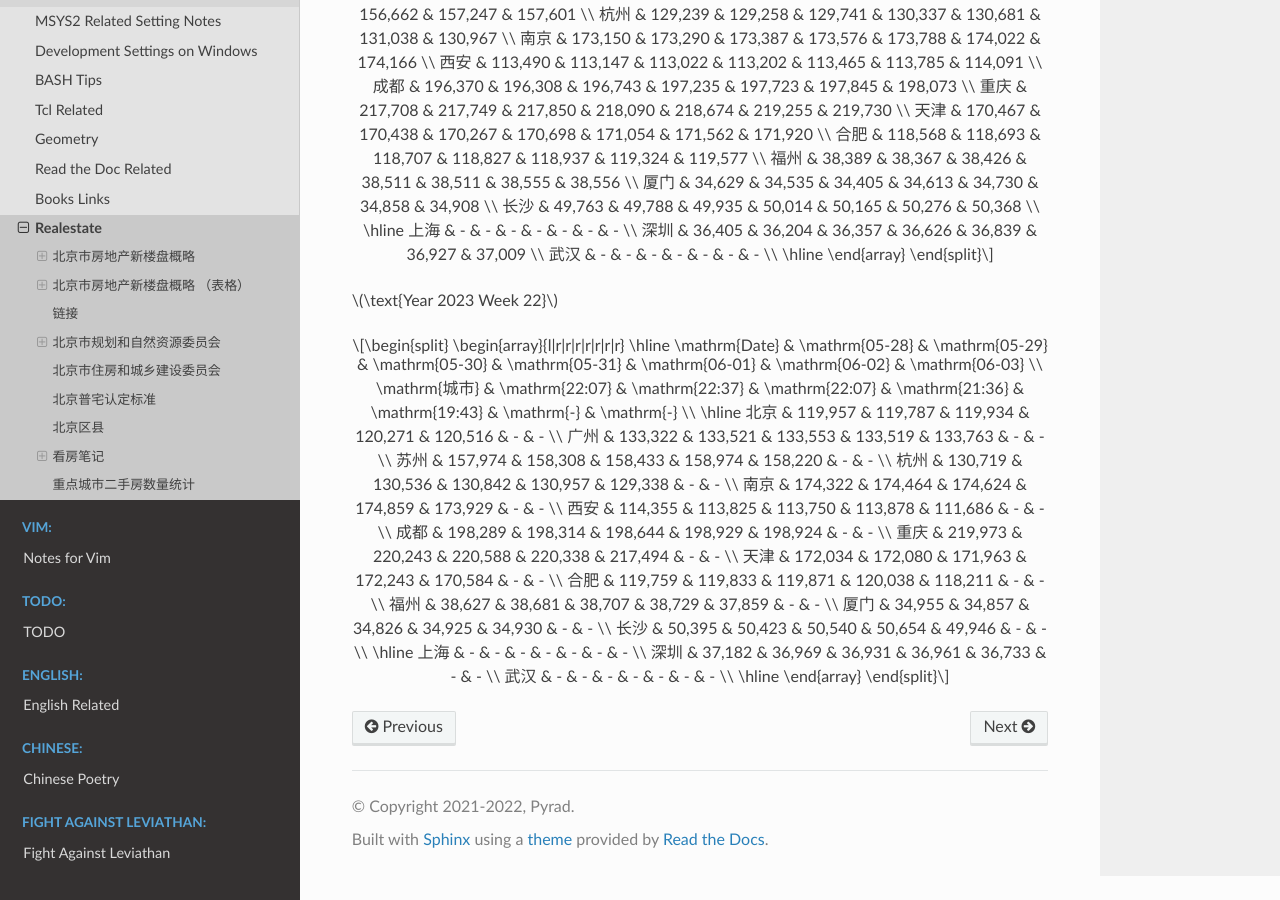
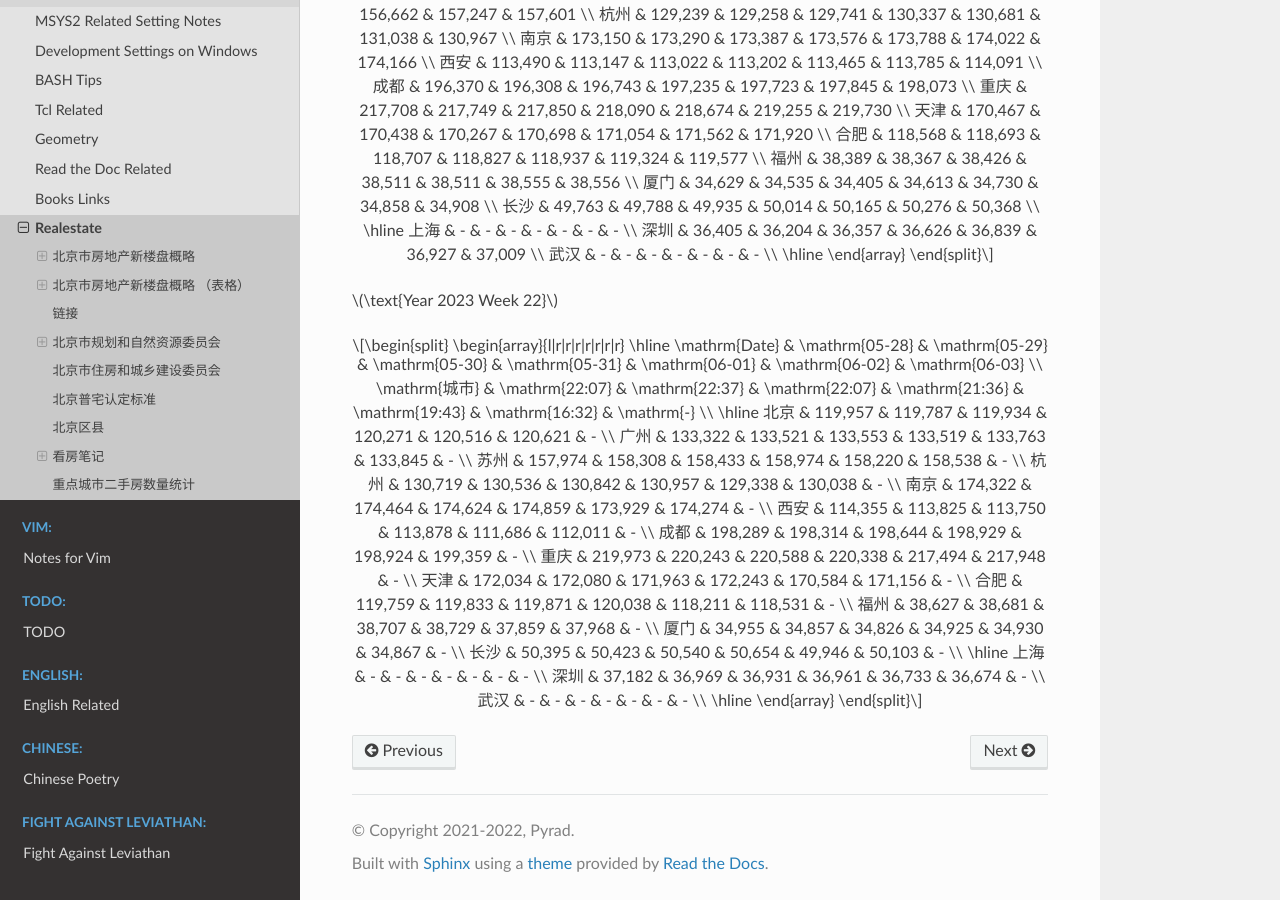
Before and after one commit to Pyrad/pyradnotes, a Sphinx documentation site: the page built from source/Notes/realestate.md, in a window 1280 px wide and 900 px high, scrolled down 16586 px. Built offline with Sphinx 7.4.7 and the Read the Docs theme 2.0.0, drawn with Linux system fonts in a browser that asks for light colours; a script that is not in the unit is left out.

Commit message:
Realestate Update resale numbers 2023-06-02 16:33

```diff
--- a/source/Notes/realestate.md
+++ b/source/Notes/realestate.md
@@ -850,24 +850,24 @@
 \begin{array}{l|r|r|r|r|r|r|r}
 \hline
 \mathrm{Date} & \mathrm{05-28} & \mathrm{05-29} & \mathrm{05-30} & \mathrm{05-31} & \mathrm{06-01} & \mathrm{06-02} & \mathrm{06-03} \\
-\mathrm{城市} & \mathrm{22:07} & \mathrm{22:37} & \mathrm{22:07} & \mathrm{21:36} & \mathrm{19:43} & \mathrm{-} & \mathrm{-} \\
+\mathrm{城市} & \mathrm{22:07} & \mathrm{22:37} & \mathrm{22:07} & \mathrm{21:36} & \mathrm{19:43} & \mathrm{16:32} & \mathrm{-} \\
 \hline
-北京 & 119,957 & 119,787 & 119,934 & 120,271 & 120,516 & - & - \\
-广州 & 133,322 & 133,521 & 133,553 & 133,519 & 133,763 & - & - \\
-苏州 & 157,974 & 158,308 & 158,433 & 158,974 & 158,220 & - & - \\
-杭州 & 130,719 & 130,536 & 130,842 & 130,957 & 129,338 & - & - \\
-南京 & 174,322 & 174,464 & 174,624 & 174,859 & 173,929 & - & - \\
-西安 & 114,355 & 113,825 & 113,750 & 113,878 & 111,686 & - & - \\
-成都 & 198,289 & 198,314 & 198,644 & 198,929 & 198,924 & - & - \\
-重庆 & 219,973 & 220,243 & 220,588 & 220,338 & 217,494 & - & - \\
-天津 & 172,034 & 172,080 & 171,963 & 172,243 & 170,584 & - & - \\
-合肥 & 119,759 & 119,833 & 119,871 & 120,038 & 118,211 & - & - \\
-福州 &  38,627 &  38,681 &  38,707 &  38,729 &  37,859 & - & - \\
-厦门 &  34,955 &  34,857 &  34,826 &  34,925 &  34,930 & - & - \\
-长沙 &  50,395 &  50,423 &  50,540 &  50,654 &  49,946 & - & - \\
+北京 & 119,957 & 119,787 & 119,934 & 120,271 & 120,516 & 120,621 & - \\
+广州 & 133,322 & 133,521 & 133,553 & 133,519 & 133,763 & 133,845 & - \\
+苏州 & 157,974 & 158,308 & 158,433 & 158,974 & 158,220 & 158,538 & - \\
+杭州 & 130,719 & 130,536 & 130,842 & 130,957 & 129,338 & 130,038 & - \\
+南京 & 174,322 & 174,464 & 174,624 & 174,859 & 173,929 & 174,274 & - \\
+西安 & 114,355 & 113,825 & 113,750 & 113,878 & 111,686 & 112,011 & - \\
+成都 & 198,289 & 198,314 & 198,644 & 198,929 & 198,924 & 199,359 & - \\
+重庆 & 219,973 & 220,243 & 220,588 & 220,338 & 217,494 & 217,948 & - \\
+天津 & 172,034 & 172,080 & 171,963 & 172,243 & 170,584 & 171,156 & - \\
+合肥 & 119,759 & 119,833 & 119,871 & 120,038 & 118,211 & 118,531 & - \\
+福州 &  38,627 &  38,681 &  38,707 &  38,729 &  37,859 &  37,968 & - \\
+厦门 &  34,955 &  34,857 &  34,826 &  34,925 &  34,930 &  34,867 & - \\
+长沙 &  50,395 &  50,423 &  50,540 &  50,654 &  49,946 &  50,103 & - \\
 \hline
 上海 & - & - & - & - & - & - & - \\
-深圳 & 37,182 & 36,969 & 36,931 & 36,961 & 36,733 & - & - \\
+深圳 & 37,182 & 36,969 & 36,931 & 36,961 & 36,733 & 36,674 & - \\
 武汉 & - & - & - & - & - & - & - \\
 \hline
 \end{array}
```
Also changed, not shown: 1 other file.
